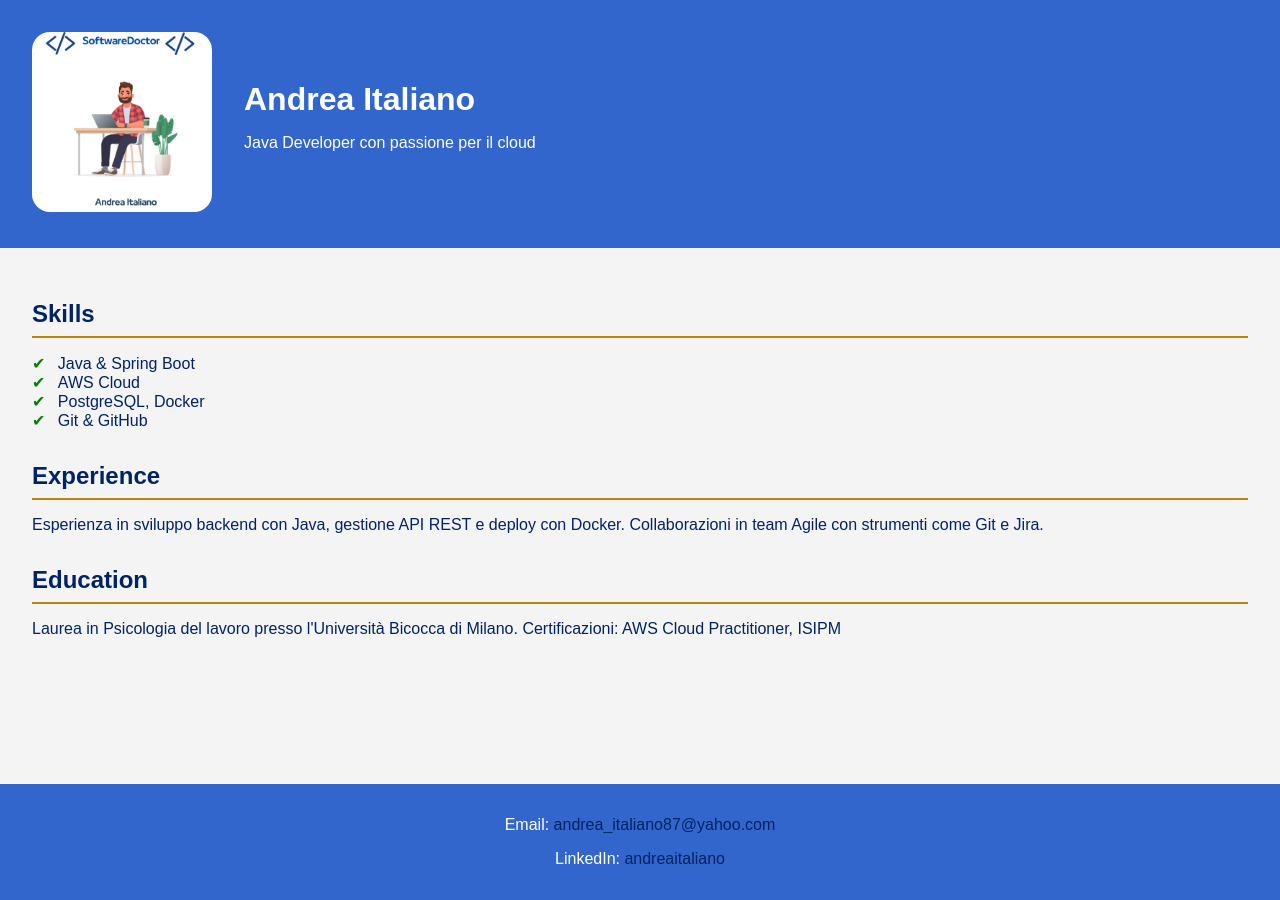
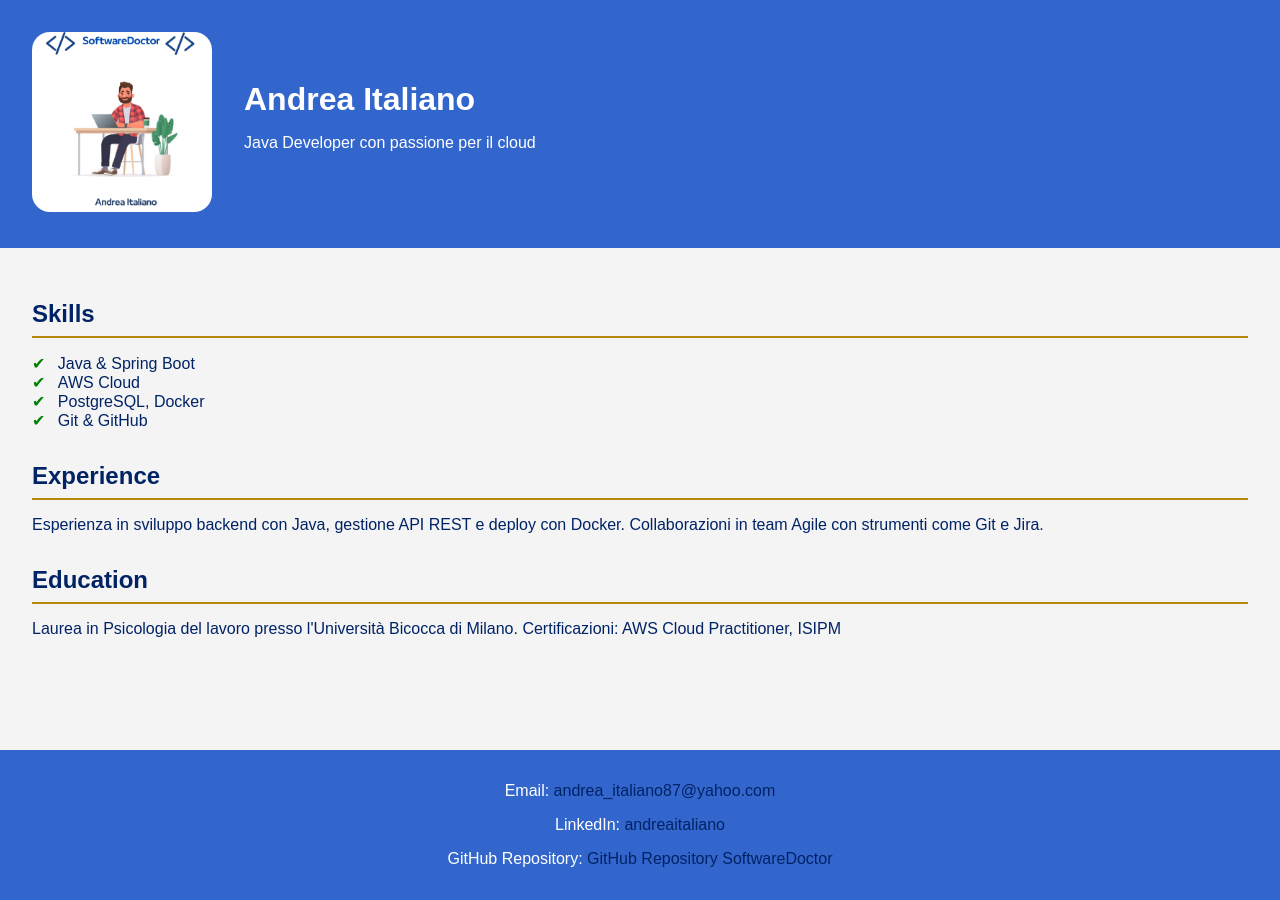
Before and after one commit to SoftwareDoctor/andreaitaliano, a Jekyll site: the page index.html, which Jekyll copies as it is, in a window 1280 px wide. Built offline with Jekyll 4.4.1, drawn with Linux system fonts in a browser that asks for light colours.

Commit message:
Update index.html

```diff
--- a/index.html
+++ b/index.html
@@ -45,6 +45,7 @@
   <footer class="footer">
     <p>Email: <a href="mailto:andrea_italiano87@yahoo.com">andrea_italiano87@yahoo.com</a></p>
     <p>LinkedIn: <a href="https://www.linkedin.com/in/andrea-italiano/" target="_blank">andreaitaliano</a></p>
+    <p>GitHub Repository: <a href="https://github.com/SoftwareDoctor" target="_blank">GitHub Repository SoftwareDoctor</a></p>
   </footer>
 
 </body>
```
